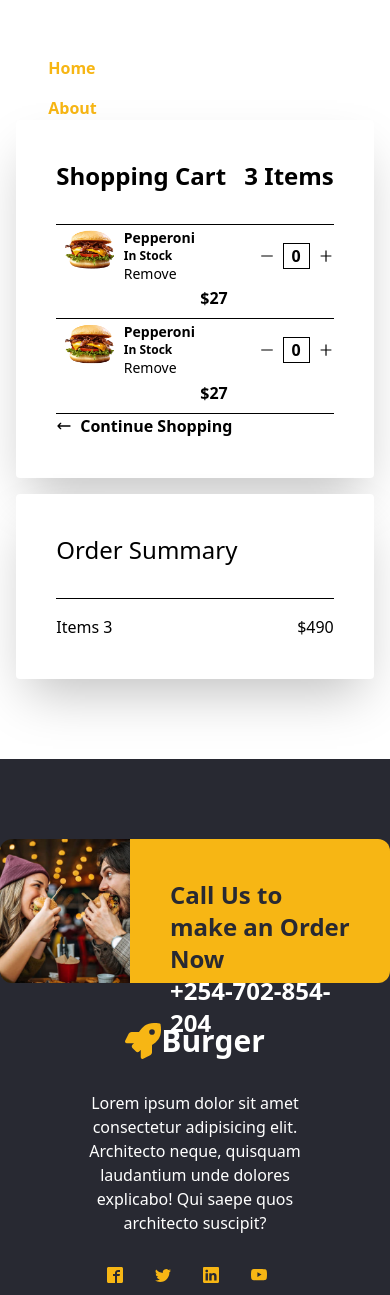
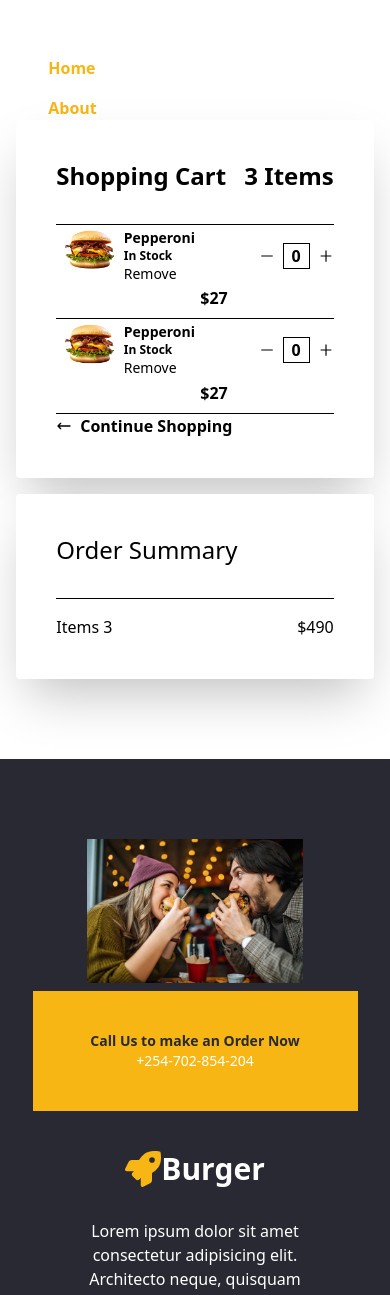
Before and after one commit to Marcos8060/Deliveroo, a React (Create React App) app: page /cart in a window 390 px wide. Shown: the top 1295 px of the page. Built offline with nearby package versions, Linux system fonts and the light colour scheme.

Commit message:
added responsiveness to the footer

```diff
--- a/src/components/Footer.js
+++ b/src/components/Footer.js
@@ -10,11 +10,11 @@ import { FaRocket } from 'react-icons/fa'
 const Footer = () => {
   return (
     <div className='bg-black pt-20'>
-        <div className="flex items-center justify-center mb-10">
-            <img className='object-cover h-36 w-4/12 rounded-l-xl' src={footer} alt="" />
-            <div className='bg-yellow p-10  h-36 rounded-r-xl'>
-                <h1 className='text-black font-semibold text-2xl'>Call Us to make an Order Now</h1>
-                <p className='text-white font-bold text-2xl'>+254-702-854-204</p>
+        <div className="md:flex md:items-center md:justify-center grid mb-10">
+            <img className='object-cover h-36 md:w-4/12 w-12/12 mx-auto mb-2 md:rounded-l-xl' src={footer} alt="" />
+            <div className='bg-yellow p-10  md:h-36 md:rounded-r-xl w-10/12 mx-auto'>
+                <h1 className='text-black font-semibold md:text-2xl text-sm text-center'>Call Us to make an Order Now</h1>
+                <p className='text-white md:font-bold md:text-2xl text-sm text-center'>+254-702-854-204</p>
             </div>
         </div>
         <div className='w-8/12 mx-auto'>
```
